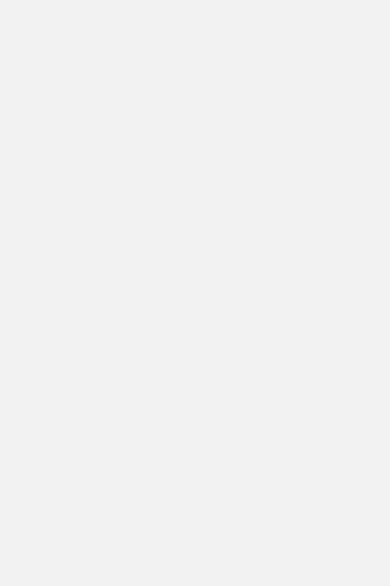
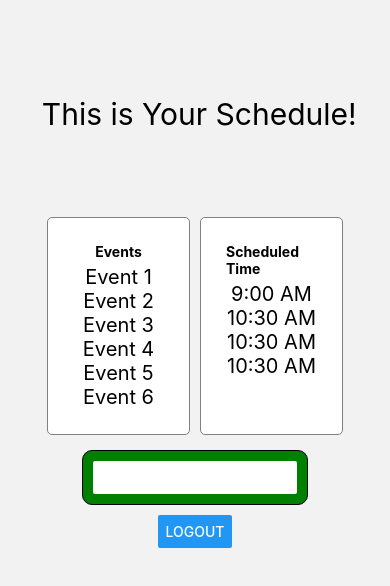
Before and after one commit to JudahRobBer/ClockWork, a React Native app: screen /Schedule in a window 390 px wide. Shown: the top 586 px of the page. Built offline with nearby package versions, Linux system fonts and the light colour scheme; no server answers.

Commit message:
schedule visualize

```diff
--- a/app/screens/Commitments.js
+++ b/app/screens/Commitments.js
@@ -10,7 +10,7 @@ import 'firebase/firestore'; // Import Firestore
 import 'firebase/auth'; // Import Firebase Authentication (if needed)
 
 
-const CommitmentForm = () => {
+const CommitmentForm = ({navigation}) => {
   const [event, setEvent] = useState('');
   const [time, setTime] = useState('');
   const [formattedEvents,setFormattedEvents] = useState([]);
@@ -29,12 +29,17 @@ const handleSubmit = async() => {
     commitments: commitmentCopy,
 })
 
+
 setEvent("")
 setTime("")
 
 
 
   };
+
+const toschedule = () => {
+    navigation.navigate("Schedule")
+}
 
   return (
     <View >
@@ -60,6 +65,7 @@ setTime("")
         </View>
 
       <Button title="Submit" onPress={handleSubmit} />
+      <Button title="Finalize Schedule" onPress={toschedule} />
     </View>
   );
 };
--- a/app/screens/PointsTarget.js
+++ b/app/screens/PointsTarget.js
@@ -25,7 +25,7 @@ export default function ReviewDetails({ navigation }) {
 
     console.log("success")
 
-    navigation.navigate("Tasks");
+    navigation.navigate("Todo List");
   }
   return (
     <View>
--- a/app/screens/Schedule.js
+++ /dev/null
@@ -1,18 +0,0 @@
-import React from 'react';
-import { StyleSheet, View, Text, Button,Image, TouchableHighlight } from 'react-native';
-import { globalStyles } from '../../style/global';
-import {FIRESTORE_DB, FIREBASE_AUTH} from "../../firebaseConfig"
-import CommitmentForm from './Commitments';
-
-export default function ShowSchedule({navigation}){
-    // const currentUser = getAuth().currentUser;
-    // const userID = currentUser.userID;
-    // const docRef = doc(FIRESTORE_DB, "users", userID)
-    <View>
-        <View style = {globalStyles.container}>
-
-        </View>
-
-    </View>
-
-}
--- /dev/null
+++ b/app/screens/Schedule.tsx
@@ -0,0 +1,76 @@
+import React from 'react';
+import { StyleSheet, View, Text, Button,Image, TouchableHighlight } from 'react-native';
+import { globalStyles } from '../../style/global';
+import {FIRESTORE_DB, FIREBASE_AUTH} from "../../firebaseConfig"
+import CommitmentForm from './Commitments';
+
+const TableOfContents = () => {
+    return (
+      <View style={[styles.container, {marginTop : 40}]}>
+        <View style={styles.column}>
+          <Text style={styles.header}>Events</Text>
+          <Text style={globalStyles.text}>Event 1</Text>
+          <Text style={globalStyles.text}>Event 2</Text>
+          <Text style={globalStyles.text}>Event 3</Text>
+          <Text style={globalStyles.text}>Event 4</Text>
+          <Text style={globalStyles.text}>Event 5</Text>
+          <Text style={globalStyles.text}>Event 6</Text>
+          {/* Add more events here */}
+        </View>
+
+        <View style={styles.column}>
+          <Text style={styles.header}>Scheduled Time</Text>
+          <Text style={globalStyles.text}>9:00 AM</Text>
+          <Text style={globalStyles.text}>10:30 AM</Text>
+          <Text style={globalStyles.text}>10:30 AM</Text>
+          <Text style={globalStyles.text}>10:30 AM</Text>
+          {/* Add corresponding scheduled times here */}
+        </View>
+      </View>
+    );
+  };
+
+  const styles = StyleSheet.create({
+    container: {
+      flexDirection: 'row', // Arrange the columns horizontally
+      padding: 10, // Add padding to the container to separate it from the edges
+    },
+    column: {
+      flex: 1, // Make each column take an equal amount of space
+      padding: 25,
+      borderWidth: 1, // Add a border to the columns to make them less flat
+      borderColor: 'gray', // Set the border color
+      borderRadius: 5, // Add rounded corners to the columns
+      backgroundColor: 'white', // Add a background color
+      margin: 5, // Add margin to separate the columns
+    },
+    header: {
+      fontWeight: 'bold',
+      marginBottom: 5,
+      alignSelf: 'center',
+    },
+  });
+
+const style2 = StyleSheet.create({
+    container: {
+      flex: 1, // This will make the parent container take up the entire screen
+      justifyContent: 'center', // Center the child content vertically
+      alignItems: 'center', // Center the child content horizontally
+      padding: 20,
+    },
+});
+
+export default function Schedule({navigation}){
+    return(
+        <View style={style2.container}>
+            <Text style={[globalStyles.title, {fontSize : 30, marginTop : -200}]}> This is Your Schedule!</Text>
+            <TableOfContents />
+            <View style = {[globalStyles.box, {backgroundColor : "green", marginBottom : 10}]}>
+                <Button
+                     onPress={() => navigation.navigate("Commitments")} title="Add More Commitments" color='white'
+                />
+            </View>
+            <Button onPress={() => FIREBASE_AUTH.signOut()} title="Logout"/>
+        </View>
+    );
+}
--- a/package.json
+++ b/package.json
@@ -22,12 +22,14 @@
     "firebase": "^10.5.2",
     "react": "^18.2.0",
     "react-native": "^0.72.6",
+    "react-native-calendar-timetable": "^1.0.6",
     "react-native-gesture-handler": "~2.12.0",
     "react-native-keyboard-aware-scroll-view": "^0.9.5",
     "react-native-modal-datetime-picker": "^17.1.0",
     "react-native-reanimated": "~3.3.0",
     "react-native-safe-area-context": "4.6.3",
     "react-native-screens": "~3.22.0",
+    "react-scroll": "^1.9.0",
     "typescript": "^5.1.3",
     "yarn": "^1.22.19"
   },
```
Also changed, not shown: app/screens/TableofContents.js (added, +38 -0 lines), 1 other file (tests, documents, lock files or other folders).
